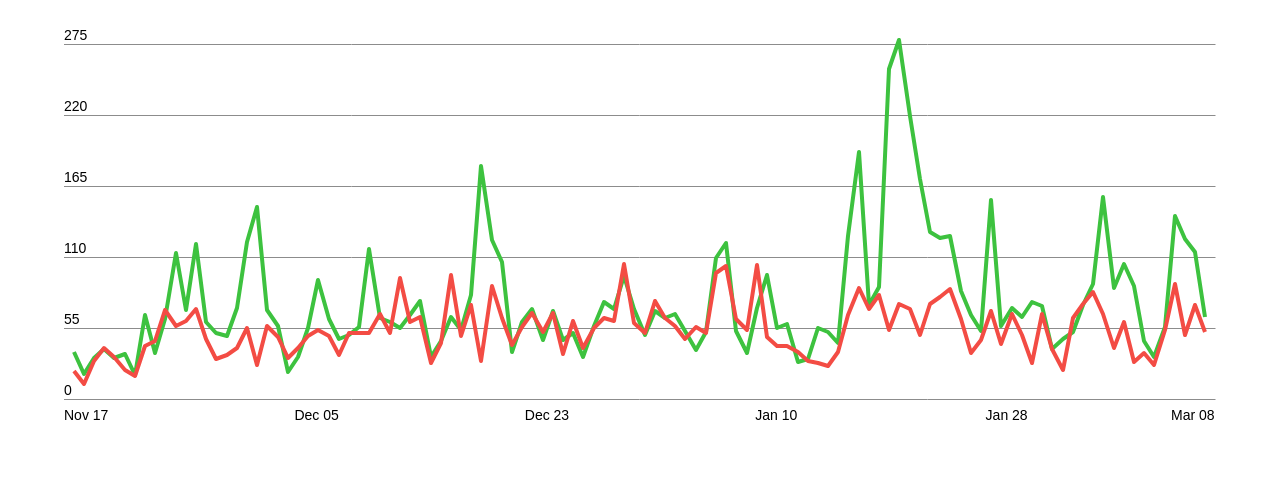
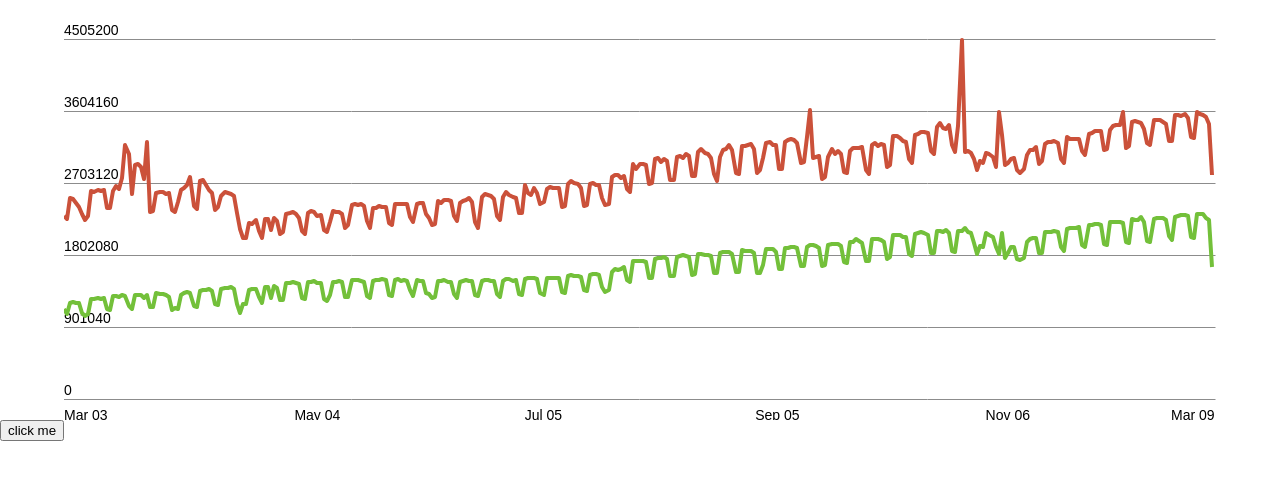
Before and after one commit to AndreyYko/telegram-chart, a website: page index.html in a window 1280 px wide. Drawn offline with Linux system fonts and the light colour scheme.

Commit message:
refactoring, change canvas styling

```diff
--- a/index.html
+++ b/index.html
@@ -10,6 +10,7 @@
 </head>
 <body>
   <canvas id="canvas" width="300" height="300"></canvas>
+  <button id="button">click me</button>
   <script type="text/javascript" src="./index.js"></script>
 </body>
 </html>
--- a/index.js
+++ b/index.js
@@ -5,9 +5,14 @@
 const CONTAINER_HEIGHT = 400
 const CHART_HEIGHT = 360
 
+const LINE_WIDTH = 4
+
 const GREY = '#8c8c8c'
 const RED = '#ff0000'
 const GREEN = '#10ff00'
+
+const cWidth = window.innerWidth * 0.9
+const cHeight = CONTAINER_HEIGHT + 20 // for bottom labels
 
 function getMultiplier (value) {
   return CHART_HEIGHT / value
@@ -26,10 +31,10 @@ function drawLine (x1, y1, x2, y2, color, width = 1) {
   ctx.stroke()
 }
 
-function drawChartLine (data, cWidth, multiplier, color) {
+function drawChartLine (data, multiplier, color, width = LINE_WIDTH) {
   ctx.beginPath()
   ctx.strokeStyle = color
-  ctx.lineWidth = 4
+  ctx.lineWidth = width
   ctx.lineJoin = 'round'
   const xStart = 0
   const yStart = Math.floor(CONTAINER_HEIGHT - (data[0] * multiplier))
@@ -42,7 +47,7 @@ function drawChartLine (data, cWidth, multiplier, color) {
   ctx.stroke()
 }
 
-function writeCoordsText (xLabels, cWidth, multiplier, period) {
+function writeCoordsText (xLabels, multiplier, period) {
   ctx.font = '14px Arial'
   for (let i = 0; i < 6; i++) {
     const point = Math.floor(period * multiplier)
@@ -56,7 +61,7 @@ function writeCoordsText (xLabels, cWidth, multiplier, period) {
   }
 }
 
-function drawCoords (cWidth, cHeight, multiplier, period) {
+function drawCoords (multiplier, period) {
   canvas.setAttribute('width', `${cWidth}`)
   canvas.setAttribute('height', `${cHeight}`)
   const point = Math.floor(period * multiplier)
@@ -66,19 +71,33 @@ function drawCoords (cWidth, cHeight, multiplier, period) {
   }
 }
 
-function drawChart (cWidth, cHeight, chartData) {
+function calculateChartData (chartData) {
   const { columns, colors } = chartData
   const [ x, firstLine, secondLine ] = columns
+  const firstLineSliced = firstLine.slice(1)
+  const secondLineSliced = secondLine.slice(1)
   const { y0: firstLineColor, y1: secondLineColor } = colors
-  const maxVal = Math.max(...firstLine.slice(1).concat(secondLine.slice(1)))
+  const maxVal = Math.max(...firstLineSliced.concat(secondLineSliced))
   const xLabels = getXLabels(x)
   const multiplier = getMultiplier(maxVal)
   const period = getPeriod(maxVal)
-  drawCoords(cWidth, cHeight, multiplier, period)
-  writeCoordsText(xLabels, cWidth, multiplier, period)
-  drawChartLine(firstLine, cWidth, multiplier, firstLineColor)
-  drawChartLine(secondLine, cWidth, multiplier, secondLineColor)
+  return { firstLine: firstLineSliced, secondLine: secondLineSliced, firstLineColor, secondLineColor, xLabels, multiplier, period }
 }
+
+function drawChart (chartData) {
+  const { firstLine, secondLine, firstLineColor, secondLineColor, xLabels, multiplier, period } = chartData
+  drawCoords(multiplier, period)
+  writeCoordsText(xLabels, multiplier, period)
+  drawChartLine(firstLine, multiplier, firstLineColor)
+  drawChartLine(secondLine, multiplier, secondLineColor)
+}
+
+function destroyChartLine (chartData, line) {
+  const { firstLine, secondLine, firstLineColor, secondLineColor, multiplier, period } = chartData
+  // drawChartLine(chartData[line], multiplier, '#fff', LINE_WIDTH + 2)
+  drawCoords(multiplier, period)
+}
+
 
 function getXLabels (xData) {
   const clearData = xData.slice(1)
@@ -98,11 +117,12 @@ function getXLabels (xData) {
 
 function init () {
   const parsedData = JSON.parse(data)
-  const cWidth = window.innerWidth * 0.9
-  const cHeight = CONTAINER_HEIGHT + 20 // for bottom labels
+  // console.log(parsedData)
+  const [firstChart, secondChart, thirdChart, fourthChart, fifthChart] = parsedData
+  const chart1 = calculateChartData(fifthChart)
+  drawChart(chart1)
+  document.querySelector('#button').addEventListener('click', () => destroyChartLine(chart1, 'firstLine'))
+}
 
 
-  drawChart(cWidth, cHeight, parsedData[0])
-}
-
 init()
--- a/style.css
+++ b/style.css
@@ -1,11 +1,13 @@
 body {
   margin: 0;
-  padding: 0;
-  display: flex;
-  justify-content: center;
+  padding: 420px 0 0 0;
 }
 
-#canvas {
-  /*width: 90%;*/
-  /*height: 300px;*/
+canvas {
+  display: block;
+  margin: 0 auto;
+  position: absolute;
+  top: 0;
+  left: 0;
+  right: 0;
 }
```
